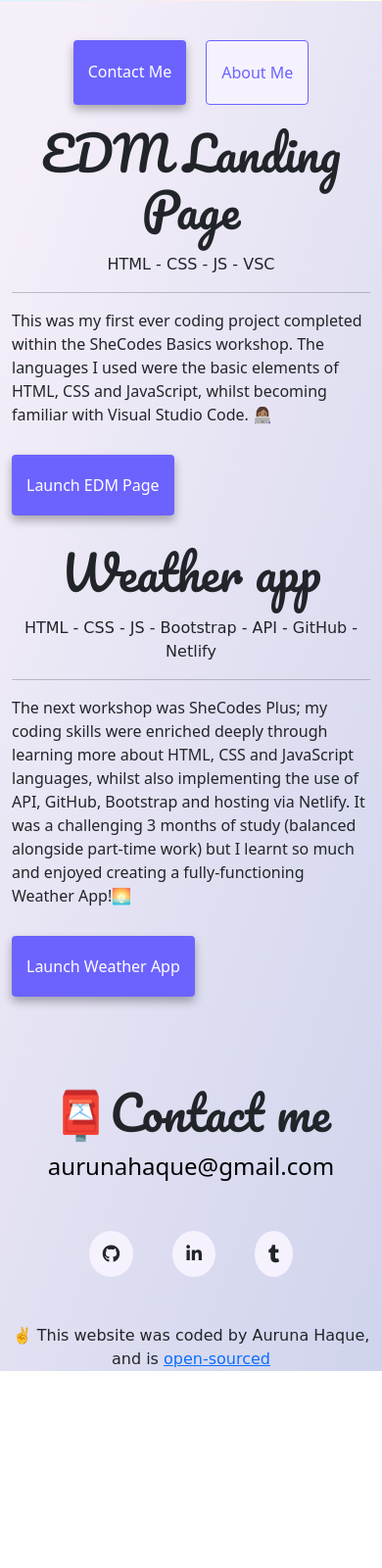
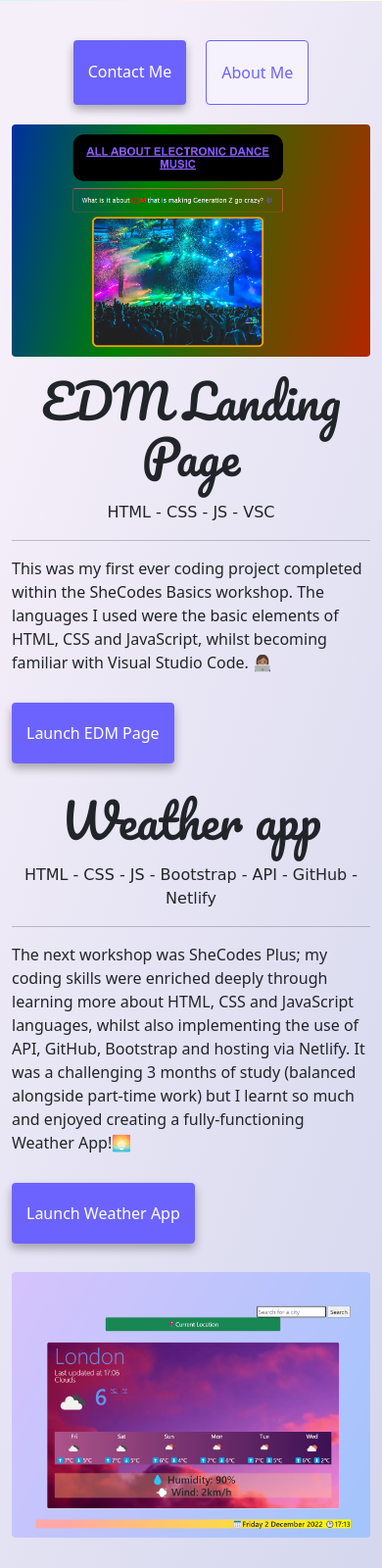
Before and after one commit to Auruna/Auruna-portfolio-project, a plain HTML site: page index.html in a window 390 px wide. Shown: the part 820-2420 px from the top of the page at 98% size. Before the commit the page ends 2279 px from the top, so only its background shows below. Drawn offline with nearby package versions, Linux system fonts and the light colour scheme; a web font is replaced by a local one.

Commit message:
Changed col d-none d-lg-block to col d-block

```diff
--- a/index.html
+++ b/index.html
@@ -115,7 +115,7 @@
     </div>
     <div class="container">
       <div class="row">
-        <div class="col d-none d-lg-block">
+        <div class="col d-block">
           <img
             src="/src/edm-page.png"
             alt="EDM Page image"
@@ -162,7 +162,7 @@
             >
           </div>
         </div>
-        <div class="col d-none d-lg-block">
+        <div class="col d-block">
           <img
             src="/src/weather-app.png"
             class="img-fluid rounded"
```
